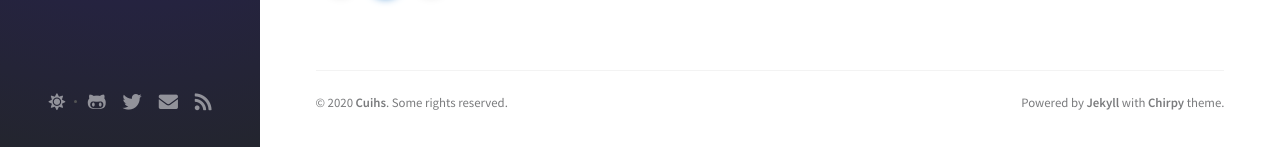
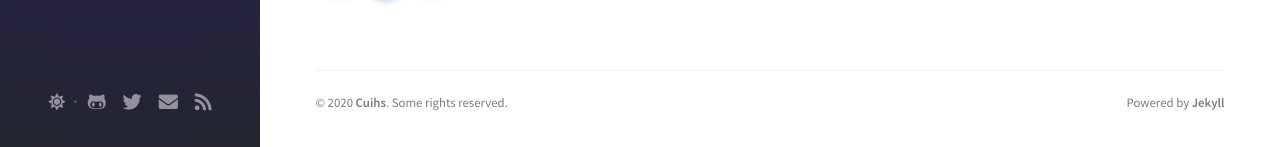
Before and after one commit to devisitem/legacy-blog, a Jekyll site: the page built from index.html, in a window 1280 px wide and 1096 px high. Shown: the part 946-1093 px from the top of the window. Built offline with Jekyll 4.4.1, drawn with Linux system fonts in a browser that asks for light colours; nearby versions of some CDN libraries; the list of posts is cut into pages by our own code; comment, search, counter and statistics services are not loaded.

Commit message:
Update footer.html

```diff
--- a/_includes/footer.html
+++ b/_includes/footer.html
@@ -23,9 +23,11 @@
       <p class="mb-0">
         Powered by
         <a href="https://jekyllrb.com" target="_blank">Jekyll</a>
+		<!--
         with
-        <a href="https://github.com/cotes2020/jekyll-theme-chirpy/">Chirpy</a>
-        theme.
+        <a href="https://github.com/cotes2020/jekyll-theme-chirpy/">|</a>
+        |
+		-->
       </p>
     </div>
 
```
